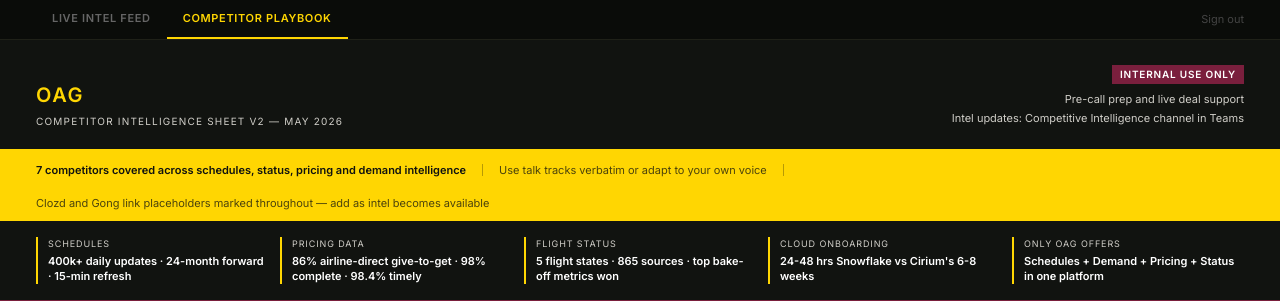
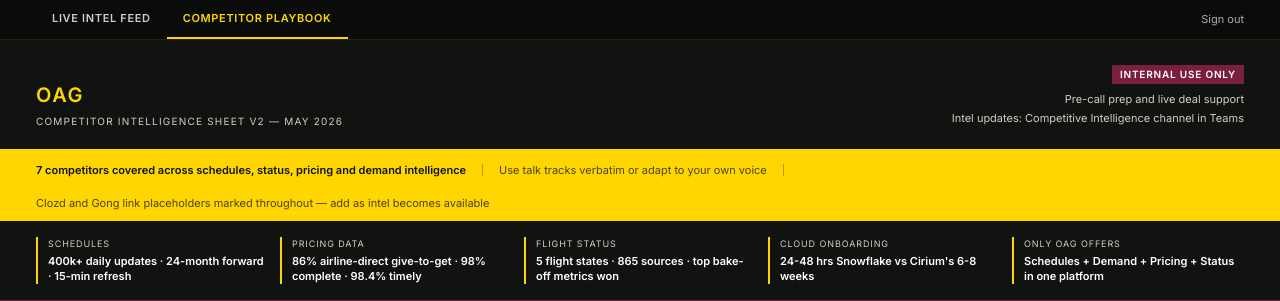
Before and after one commit to rachelfindlayoag-web/oag-competitive-intel, a Flask app: page /playbook in a window 1280 px wide. Shown: the top 301 px of the page. Run offline with Flask 3, Linux system fonts and the light colour scheme; the visitor is signed in with stand-in values (Sample User, id 1).

Commit message:
Improve nav bar link visibility - lighter text on dark background
Co-Authored-By: Claude Sonnet 4.6 <noreply@anthropic.com>

```diff
--- a/templates/index.html
+++ b/templates/index.html
@@ -16,8 +16,8 @@
   <nav style="background:#111310; border-bottom:1px solid #2a2d28;">
     <div class="max-w-7xl mx-auto px-6 py-0 flex items-center gap-0">
       <a href="/" style="font-family:'Inter',sans-serif; font-size:13px; font-weight:600; color:#FFD602; letter-spacing:0.04em; padding:12px 18px 12px 0; text-decoration:none; border-bottom:2px solid #FFD602;">Live Intel Feed</a>
-      <a href="/playbook" style="font-family:'Inter',sans-serif; font-size:13px; font-weight:400; color:#888; letter-spacing:0.04em; padding:12px 18px; text-decoration:none; border-bottom:2px solid transparent; transition:color 0.15s;" onmouseover="this.style.color='#fff'" onmouseout="this.style.color='#888'">Competitor Playbook</a>
-      <a href="/logout" style="font-family:'Inter',sans-serif; font-size:12px; font-weight:400; color:#555; letter-spacing:0.04em; padding:12px 0 12px 18px; text-decoration:none; margin-left:auto; transition:color 0.15s;" onmouseover="this.style.color='#aaa'" onmouseout="this.style.color='#555'">Sign out</a>
+      <a href="/playbook" style="font-family:'Inter',sans-serif; font-size:13px; font-weight:400; color:#ccc; letter-spacing:0.04em; padding:12px 18px; text-decoration:none; border-bottom:2px solid transparent; transition:color 0.15s;" onmouseover="this.style.color='#fff'" onmouseout="this.style.color='#ccc'">Competitor Playbook</a>
+      <a href="/logout" style="font-family:'Inter',sans-serif; font-size:12px; font-weight:400; color:#aaa; letter-spacing:0.04em; padding:12px 0 12px 18px; text-decoration:none; margin-left:auto; transition:color 0.15s;" onmouseover="this.style.color='#fff'" onmouseout="this.style.color='#aaa'">Sign out</a>
     </div>
   </nav>
 
--- a/templates/playbook.html
+++ b/templates/playbook.html
@@ -41,15 +41,15 @@
     letter-spacing: 0.06em;
     text-transform: uppercase;
     text-decoration: none;
-    color: #666;
+    color: #ccc;
     border-bottom: 2px solid transparent;
     transition: color 0.15s;
   }
   .site-nav-links a:hover { color: #fff; }
   .site-nav-links a.active { color: var(--yellow); border-bottom-color: var(--yellow); }
   .site-nav-right { display: flex; align-items: center; gap: 16px; }
-  .site-nav-right a { font-size: 11px; color: #444; text-decoration: none; }
-  .site-nav-right a:hover { color: #888; }
+  .site-nav-right a { font-size: 11px; color: #aaa; text-decoration: none; }
+  .site-nav-right a:hover { color: #fff; }
 
   /* ── OAG header ── */
   .header { background: var(--near-black); padding: 24px 36px 20px; display: flex; align-items: flex-end; justify-content: space-between; border-bottom: 3px solid var(--yellow); }
```
